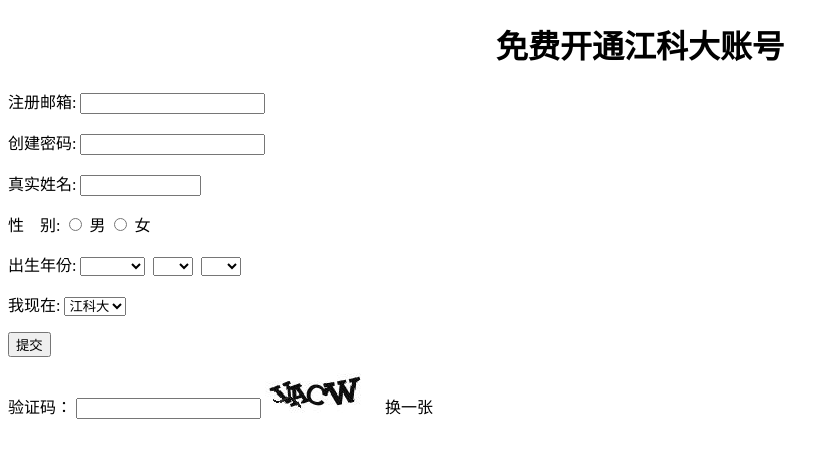
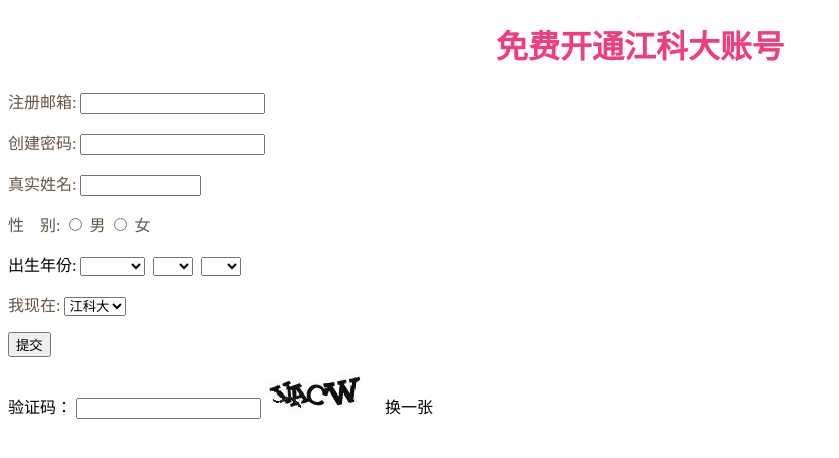
Before and after one commit to Mr8god/Web_Job, a plain HTML site: page 1homework/register.html in a window 1280 px wide. Shown: the whole page, without its empty margins (0-839 px from the left). Drawn offline with Linux system fonts and the light colour scheme.

Commit message:
have add css

```diff
--- a/1homework/css/style.css
+++ b/1homework/css/style.css
@@ -0,0 +1,9 @@
+h1 {
+    font-family: "SF Pro SC","SF Pro Display","SF Pro Icons","PingFang SC","Helvetica Neue","Helvetica","Arial",sans-serif;
+    color: #ee3e80;
+    font-weight: bold;
+}
+
+p {
+    color: #665544;
+}
--- a/1homework/register.html
+++ b/1homework/register.html
@@ -4,6 +4,7 @@
     <meta charset="UTF-8">
     <meta name="viewport" content="width=device-width, initial-scale=1.0">
     <title>注册页面</title>
+    <link href="css/style.css" type="text/css" rel="stylesheet" />
     <script type="text/javascript" src="/js/birthdays.js"></script>
 </head>
 <body>
```
